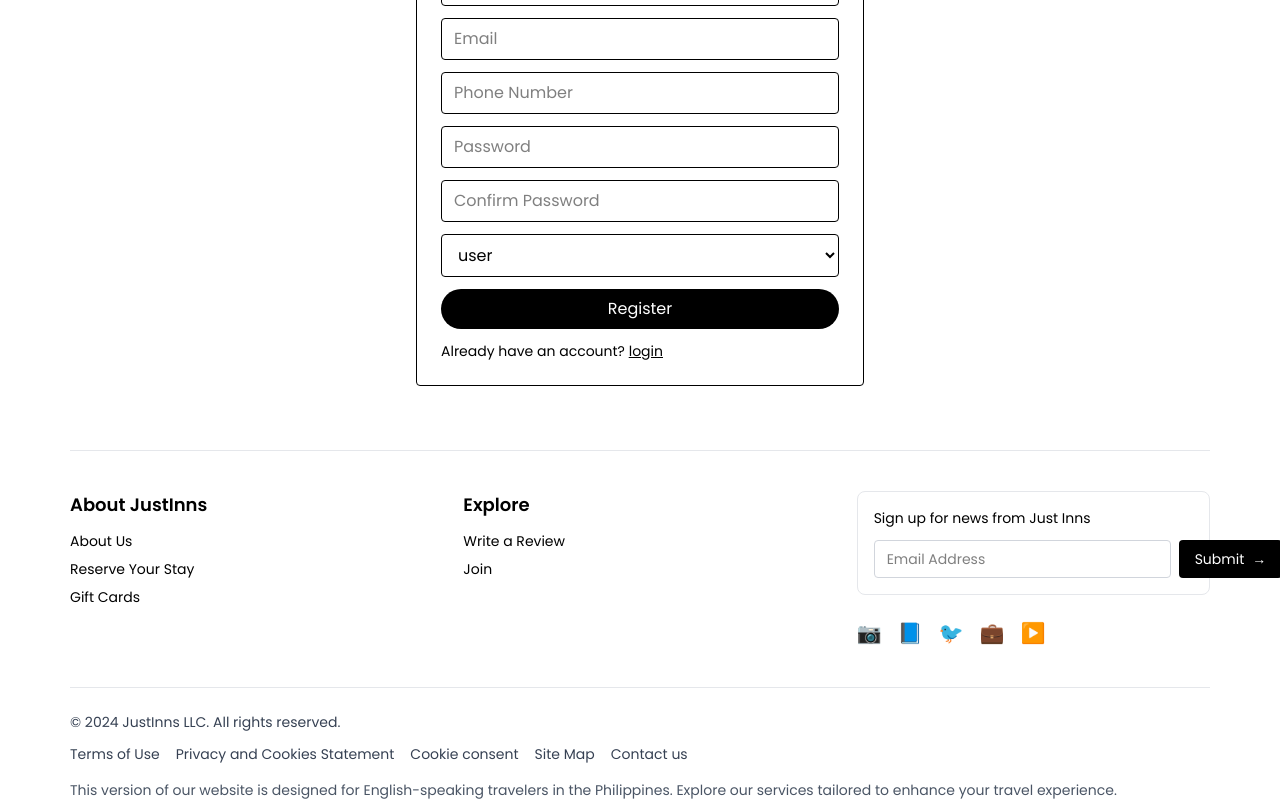
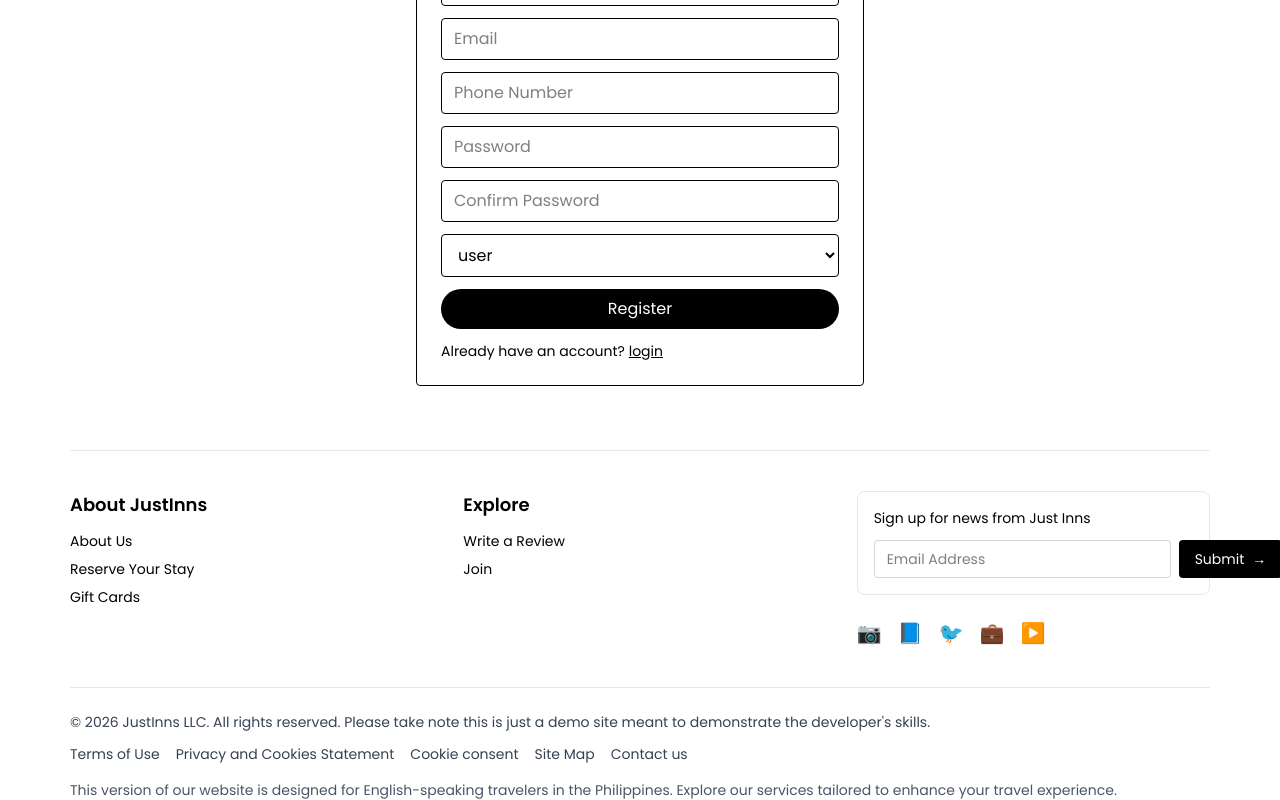
Before and after one commit to gianneg/Justinns-Remastered, a Next.js app in the folder justinns/: page /signup in a window 1280 px wide. Shown: the part 311-1111 px from the top of the page. Built offline with nearby package versions, Linux system fonts and the light colour scheme; no server answers.

Commit message:
footer update

```diff
--- a/justinns/components/Footer.tsx
+++ b/justinns/components/Footer.tsx
@@ -71,7 +71,6 @@ export default function Footer() {
                     </ul>
                 </div>
 
-                {/* Explore: role-based */}
                 <div>
                     <h3 className="font-semibold text-lg mb-3">Explore</h3>
 
@@ -231,7 +230,7 @@ export default function Footer() {
 
             {/* Bottom */}
             <div className="mt-10 pt-6 border-t border-gray-200 text-sm text-gray-700">
-                <p>© 2024 JustInns LLC. All rights reserved.</p>
+                <p>© 2026 JustInns LLC. All rights reserved. Please take note this is just a demo site meant to demonstrate the developer's skills.</p>
 
                 <div className="flex flex-wrap gap-x-4 gap-y-2 mt-3">
                     <a className="hover:underline" href="#">
```
